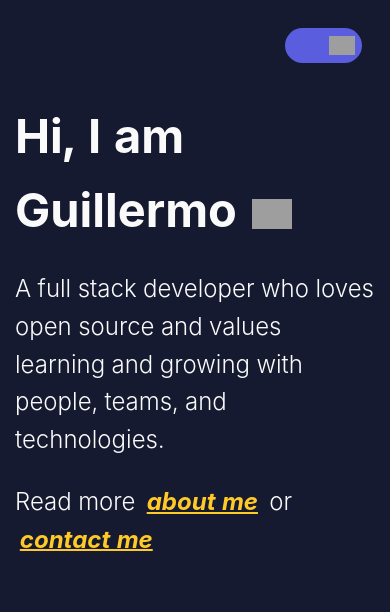
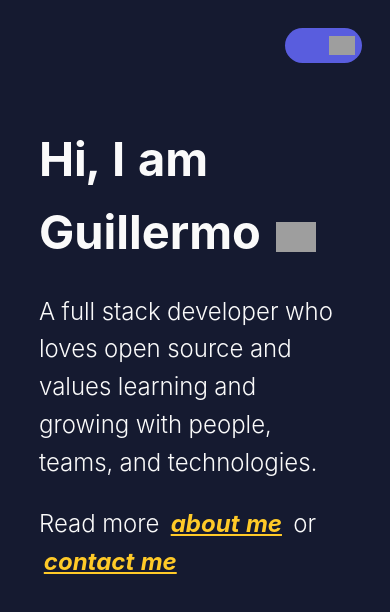
Before and after one commit to ggonzalezh/ggonzalezh-web, a Next.js app: page / in a window 390 px wide. Shown: the top 612 px of the page. Built offline with nearby package versions, Linux system fonts and the light colour scheme; grey boxes are pictures that could not be loaded.

Commit message:
Fix responsive view

```diff
--- a/pages/About/Style.tsx
+++ b/pages/About/Style.tsx
@@ -1,7 +1,6 @@
 import styled from 'styled-components'
 
 const AboutContainer = styled.div`
-  margin-top: 30px;
   img {
     margin-left: 3px;
   }
--- a/pages/Home/Responsive.tsx
+++ b/pages/Home/Responsive.tsx
@@ -1,7 +1,8 @@
 import styled from 'styled-components'
 
 const Responsive = styled.div`
-  margin-right: 15px;
-  margin-left: 15px;
+  margin-right: 10%;
+  margin-left: 10%;
+  margin-top: 15%;
 `
 export default Responsive
--- a/pages/Home/Style.tsx
+++ b/pages/Home/Style.tsx
@@ -1,8 +1,9 @@
 import styled from 'styled-components'
 
 const Fullscreen = styled.div`
-  margin-right: 108.8px;
-  margin-left: 108.8px;
+  margin-right: 10%;
+  margin-left: 10%;
+  margin-top: 15%;
 `
 
 export default Fullscreen
--- a/pages/Intro/Index.tsx
+++ b/pages/Intro/Index.tsx
@@ -1,5 +1,4 @@
 import React from 'react'
-import IntroContainer from './Style'
 import { useTransition, animated } from 'react-spring'
 
 const Intro = ({ setCurrentPage }) => {
@@ -9,7 +8,7 @@ const Intro = ({ setCurrentPage }) => {
     leave: { opacity: 0 },
   })
   return (
-    <IntroContainer>
+    <div>
       {transitions.map(({ item, props, key }) => {
         return (
           <animated.div style={props}>
@@ -33,7 +32,7 @@ const Intro = ({ setCurrentPage }) => {
           </animated.div>
         )
       })}
-    </IntroContainer>
+    </div>
   )
 }
 
--- a/pages/Intro/Style.tsx
+++ /dev/null
@@ -1,7 +0,0 @@
-import styled from 'styled-components'
-
-const IntroContainer = styled.div`
-  margin-top: 10%;
-`
-
-export default IntroContainer
```
